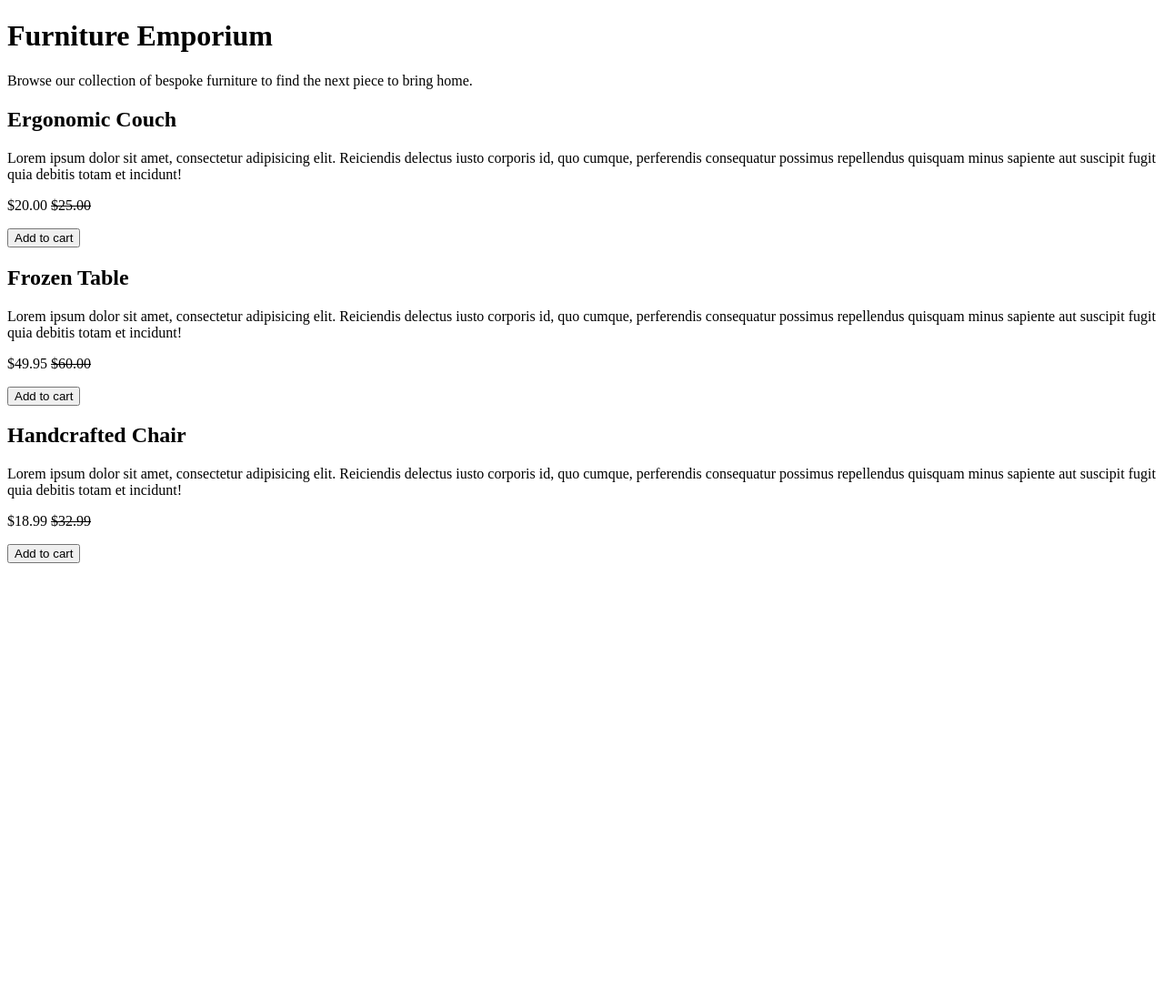
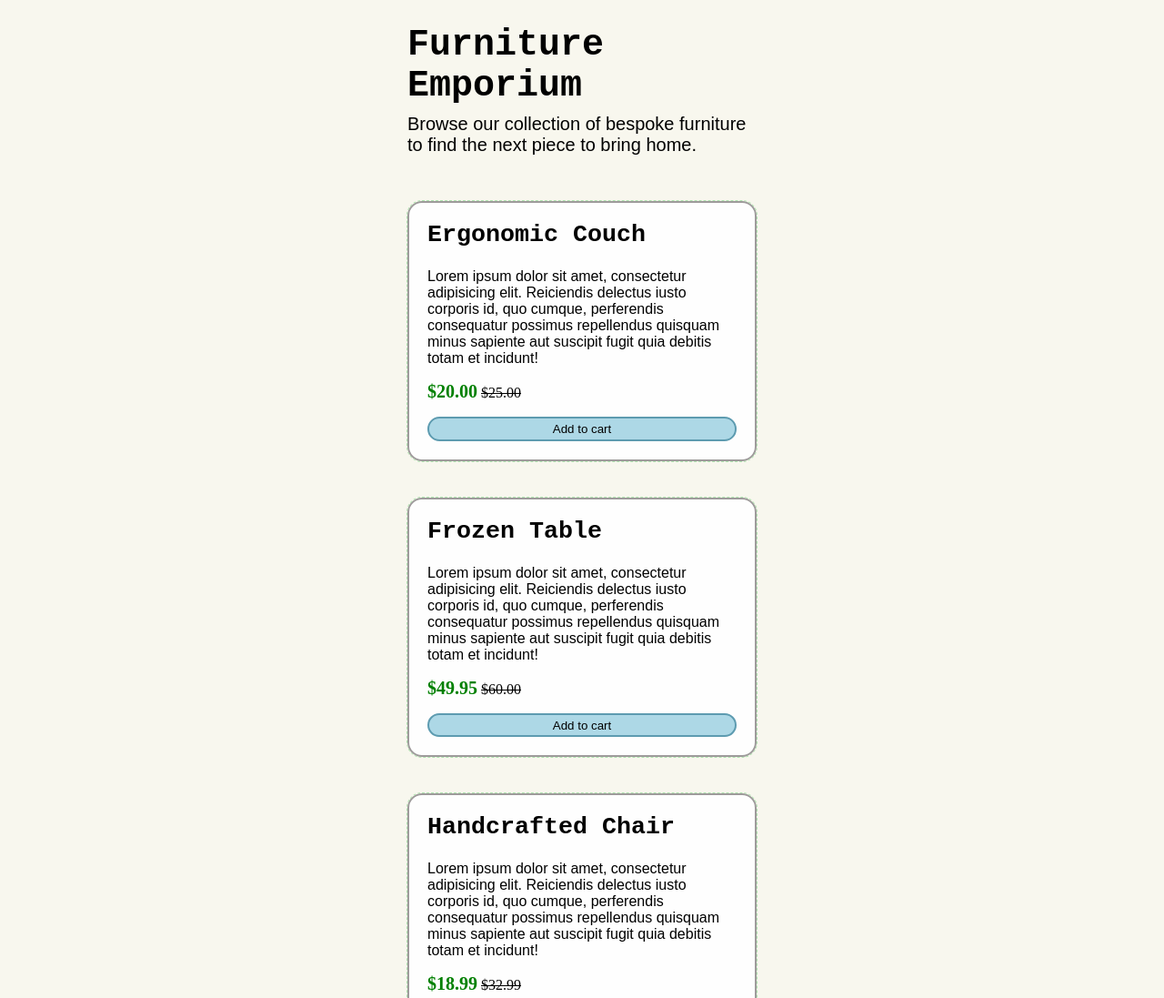
Before and after one commit to shauvia/furniture-emporium, a plain HTML site: page index.html in a window 1280 px wide. Shown: the top 1097 px of the page at 91% size. Before the commit the page ends 800 px from the top, so only its background shows below. Drawn offline with Linux system fonts and the light colour scheme.

Commit message:
creates styling to furniture-emporium website

```diff
--- a/index.css
+++ b/index.css
@@ -0,0 +1,53 @@
+body {
+  background-color: rgb(248, 247, 238);
+  width: 30%;
+  margin: 0 auto;
+}
+
+h1 {
+  font-family: monospace;
+  font-size: 30pt;
+  margin-bottom: 8px;
+}
+
+header > p {
+  font-size: 15pt;
+  font-family: sans-serif;
+  margin-top: 0px;
+  padding-top: 0px;
+  margin-bottom: 50px;
+}
+
+.itemToSell {
+  outline: 1px rgb(176, 228, 176) dashed;
+  margin-bottom: 40px;
+  border-radius: 1em;
+  border: 2px solid rgb(158, 155, 155);
+  background-color: rgb(254, 254, 254);
+  padding: 20px;
+}
+
+h2 {
+  margin-top: 0px;
+  font-family: monospace;
+  font-size: 20pt;
+  font-weight: 600px;
+}
+
+.itemDescription {
+  font-family: Arial, Helvetica, sans-serif;
+}
+
+.current-price {
+  font-size: 20px;
+  color: green;
+  font-weight: bold;
+}
+
+button {
+  width: 100%;
+  background-color: lightblue;
+  height: 2em;
+  border: 2px rgb(93, 155, 176) solid;
+  border-radius: 1em;
+}
--- a/index.html
+++ b/index.html
@@ -1,6 +1,7 @@
 <!DOCTYPE html>
 <html lang="en">
   <head>
+    <link rel="stylesheet" href="index.css" />
     <title>Furniture Emporium</title>
   </head>
   <body>
@@ -12,37 +13,37 @@
           bring home.
         </p>
       </header>
-      <article>
+      <article class="itemToSell">
         <h2>Ergonomic Couch</h2>
-        <p>
+        <p class="itemDescription">
           Lorem ipsum dolor sit amet, consectetur adipisicing elit. Reiciendis
           delectus iusto corporis id, quo cumque, perferendis consequatur
           possimus repellendus quisquam minus sapiente aut suscipit fugit quia
           debitis totam et incidunt!
         </p>
-        <p>$20.00 <s>$25.00</s></p>
+        <p><span class="current-price">$20.00</span> <s>$25.00</s></p>
         <button>Add to cart</button>
       </article>
-      <article>
+      <article class="itemToSell">
         <h2>Frozen Table</h2>
-        <p>
+        <p class="itemDescription">
           Lorem ipsum dolor sit amet, consectetur adipisicing elit. Reiciendis
           delectus iusto corporis id, quo cumque, perferendis consequatur
           possimus repellendus quisquam minus sapiente aut suscipit fugit quia
           debitis totam et incidunt!
         </p>
-        <p>$49.95 <s>$60.00</s></p>
+        <p><span class="current-price">$49.95</span> <s>$60.00</s></p>
         <button>Add to cart</button>
       </article>
-      <article>
+      <article class="itemToSell">
         <h2>Handcrafted Chair</h2>
-        <p>
+        <p class="itemDescription">
           Lorem ipsum dolor sit amet, consectetur adipisicing elit. Reiciendis
           delectus iusto corporis id, quo cumque, perferendis consequatur
           possimus repellendus quisquam minus sapiente aut suscipit fugit quia
           debitis totam et incidunt!
         </p>
-        <p>$18.99 <s>$32.99</s></p>
+        <p><span class="current-price">$18.99</span> <s>$32.99</s></p>
         <button>Add to cart</button>
       </article>
     </main>
```
